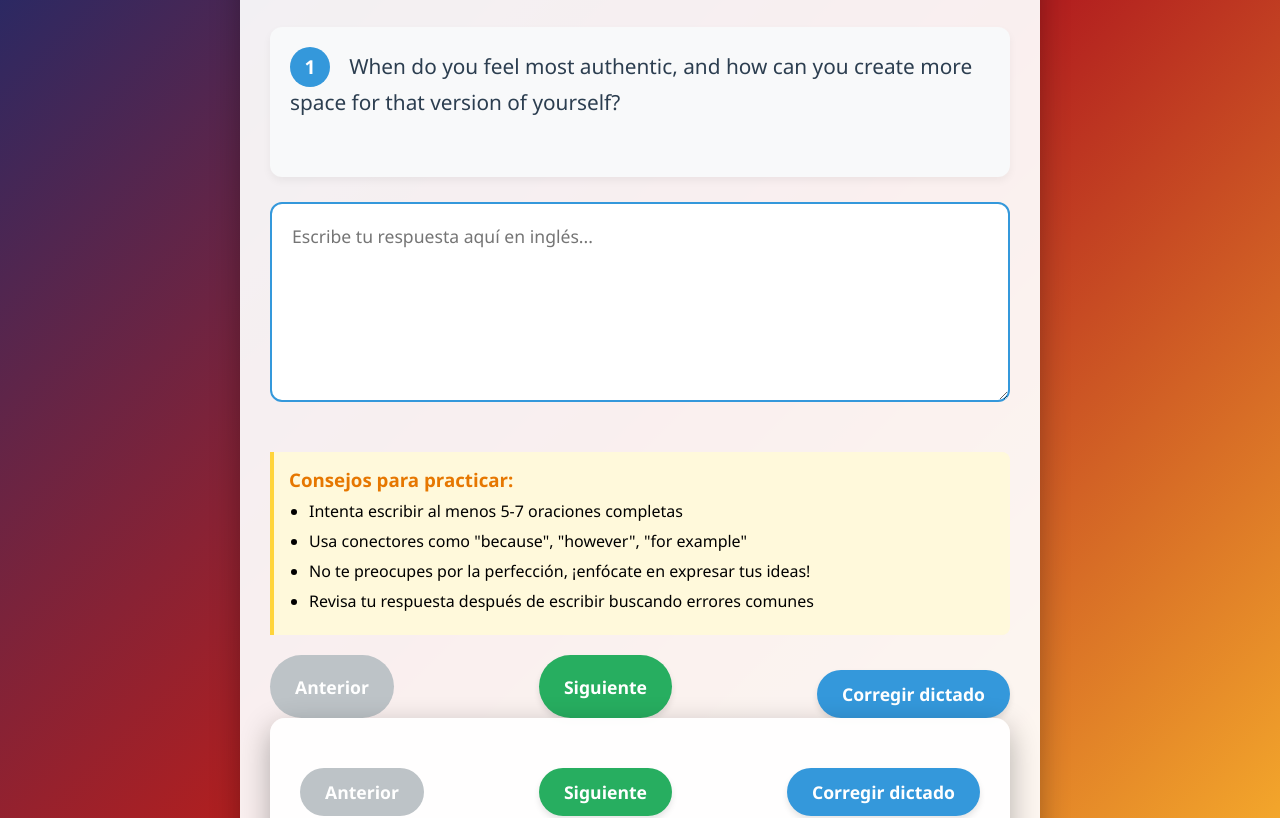
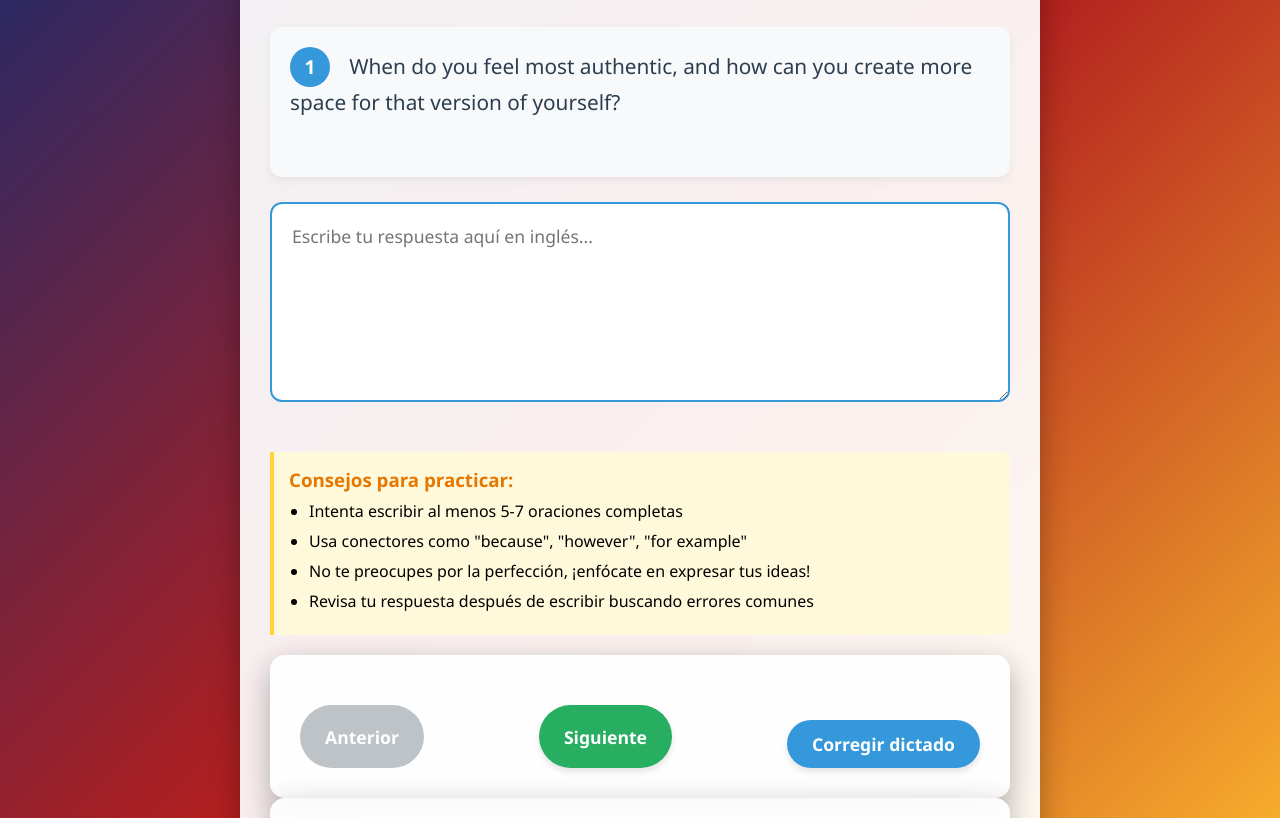
Before and after one commit to Negro131313/CHAMBA, a plain HTML site: page index.html in a window 1280 px wide. Shown: the part 142-960 px from the top of the page. Drawn offline with Linux system fonts and the light colour scheme.

Commit message:
Update index.html

```diff
--- a/index.html
+++ b/index.html
@@ -235,16 +235,13 @@
             </ul>
         </div>
 
-        <div class="controls">
-            <button class="btn" id="prev-btn" disabled>Anterior</button>
-            <button class="btn btn-next" id="next-btn">Siguiente</button>
-        </div>
+
 
        <div class="container">
     <div class="controls">
         <button class="btn" id="prev-btn" disabled>Anterior</button>
         <button class="btn btn-next" id="next-btn">Siguiente</button>
-        <button class="btn" id="correct-btn">Corregir dictado</button>
+
     </div>
 
     </div>
```
